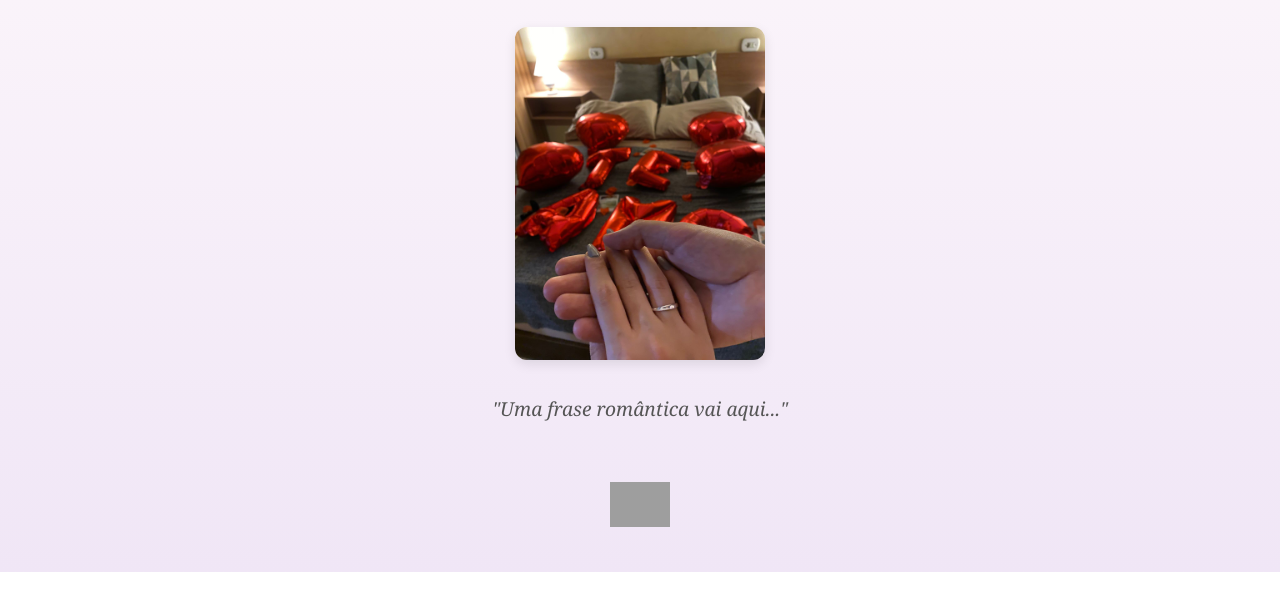
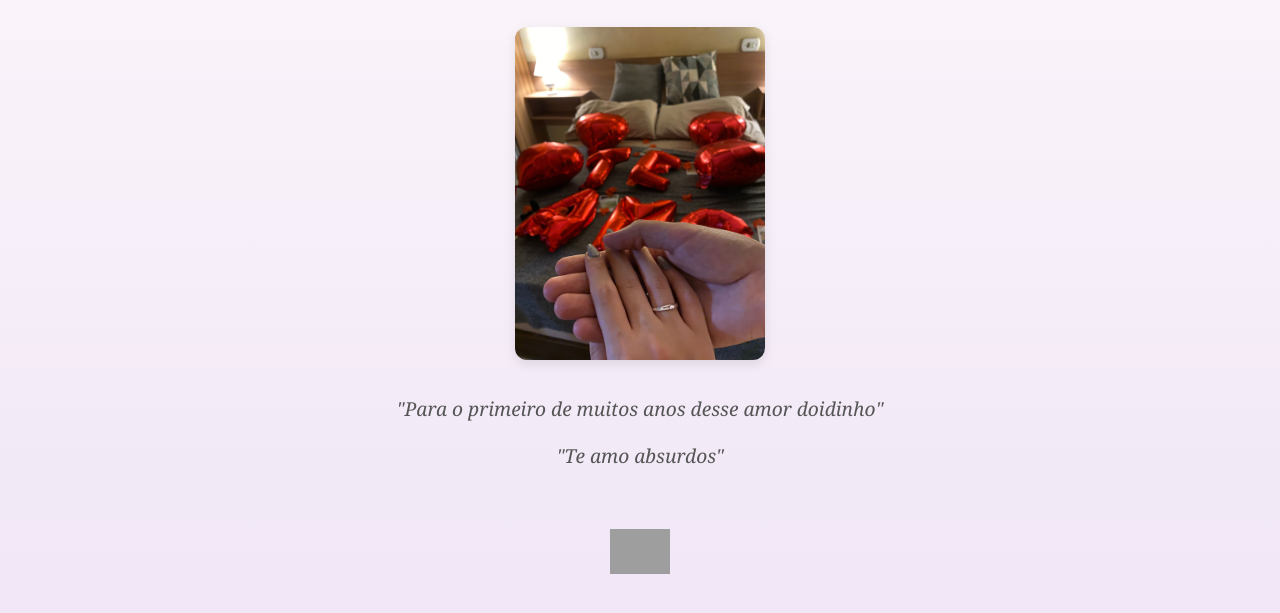
Before and after one commit to filipemontoto/site-aniversario-namoro, a plain HTML site: page index.html in a window 1280 px wide. Shown: the part 287-900 px from the top of the page. Before the commit the page ends 859 px from the top, so only its background shows below. Drawn offline with Linux system fonts and the light colour scheme; grey boxes are pictures that could not be loaded.

Commit message:
fix: Ajuste frase romantica

```diff
--- a/index.html
+++ b/index.html
@@ -20,7 +20,8 @@
     <div class="photo-wrapper">
       <img src="assets/foto.jpg" alt="Foto do casal" class="photo"/>
     </div>
-    <p class="quote">"Uma frase romântica vai aqui..."</p>
+    <p class="quote">"Para o primeiro de muitos anos desse amor doidinho"</p>
+    <p class="quote">"Te amo absurdos"</p>
     <img src="assets/aliancas.png" alt="Alianças" class="aliancas"/>
   </div>
   <script src="script.js"></script>
```
